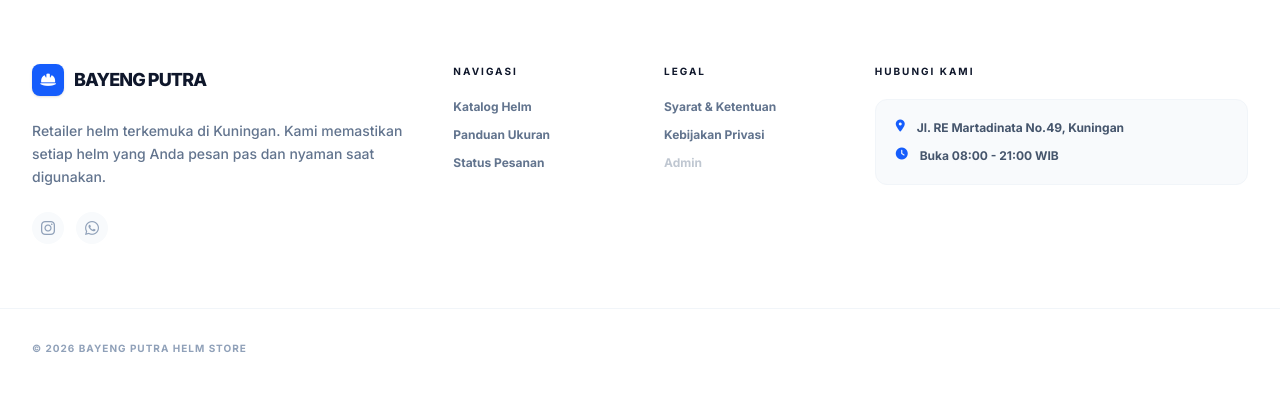
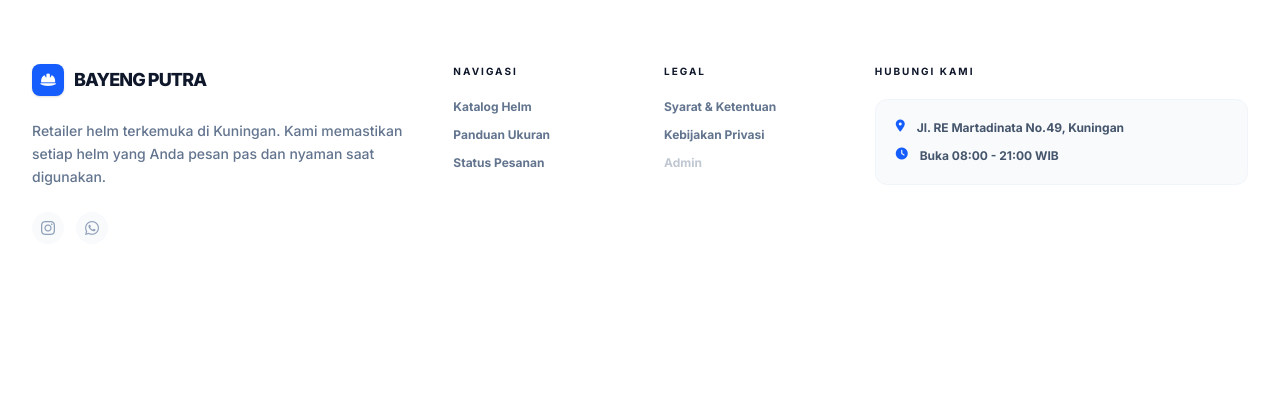
Before and after one commit to RijaMaulana69/project-bayeng-helm, a Laravel app: page / in a window 1280 px wide. Shown: the part 1432-1828 px from the top of the page. After the commit the page ends 1667 px from the top, so only its background shows below. Run offline with Laravel 12, Linux system fonts and the light colour scheme; data that the repository does not hold is empty; style sheets or scripts are compiled from the project's sources; some libraries are stand-ins or nearby versions.

Commit message:
remove copyright bar from footer

```diff
--- a/resources/views/layouts/pelanggan.blade.php
+++ b/resources/views/layouts/pelanggan.blade.php
@@ -191,9 +191,6 @@
                 </div>
             </div>
         </div>
-        <div class="px-8 pt-8 mx-auto mt-16 border-t border-slate-100 max-w-7xl flex justify-between items-center">
-            <p class="text-[10px] font-bold tracking-widest text-slate-400 uppercase">&copy; {{ date('Y') }} Bayeng Putra Helm Store</p>
-        </div>
     </footer>
 
     {{-- Toast --}}
```
